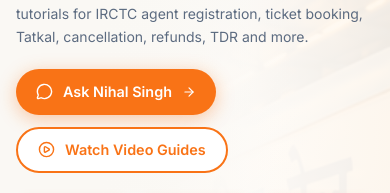
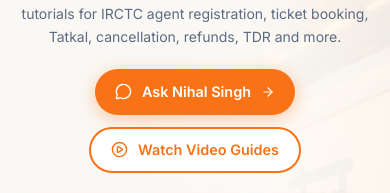
Before and after one commit to JyotiVerma02/railagents, a Next.js app: page / in a window 390 px wide. Shown: the part 286-479 px from the top of the page. Built offline with nearby package versions, Linux system fonts and the light colour scheme; no server answers.

Commit message:
in mobile view make hero content in center

```diff
--- a/src/components/home/Hero.tsx
+++ b/src/components/home/Hero.tsx
@@ -59,7 +59,7 @@
         <div className="grid grid-cols-1 items-center gap-0 md:grid-cols-[minmax(0,1.15fr)_minmax(0,0.85fr)] lg:grid-cols-12 lg:items-center">
 
           {/* ══ COL 1: LEFT TEXT ══ */}
-          <div className="flex min-w-0 flex-col justify-center py-4 pr-0 sm:py-5 md:py-4 md:pr-5 lg:col-span-5 xl:col-span-5 lg:py-4 lg:pr-4 xl:pr-6 2xl:pr-8 wide:pr-10">
+          <div className="flex min-w-0 flex-col items-center justify-center py-4 pr-0 text-center sm:py-5 md:items-start md:py-4 md:pr-5 md:text-left lg:col-span-5 xl:col-span-5 lg:py-4 lg:pr-4 xl:pr-6 2xl:pr-8 wide:pr-10">
 
             {/* Badge */}
             <span className="mb-4 inline-flex w-fit max-w-full items-center gap-2.5 rounded-full border border-[#f0deca] bg-[#fff8f2] py-[7px] pl-[7px] pr-4 text-[0.75rem] font-[700] text-[var(--navy)] shadow-[0_2px_10px_rgba(249,115,22,0.10)] sm:text-[0.8125rem] lg:text-[0.875rem]">
@@ -86,7 +86,7 @@
             </p>
 
             {/* CTA Buttons */}
-            <div className="mt-5 flex flex-wrap items-center gap-3 wide:mt-7">
+            <div className="mt-5 flex flex-wrap items-center justify-center gap-3 wide:mt-7 md:justify-start">
               <InternalLink
                 href="/ask-nihal"
                 prefetch={false}
```
